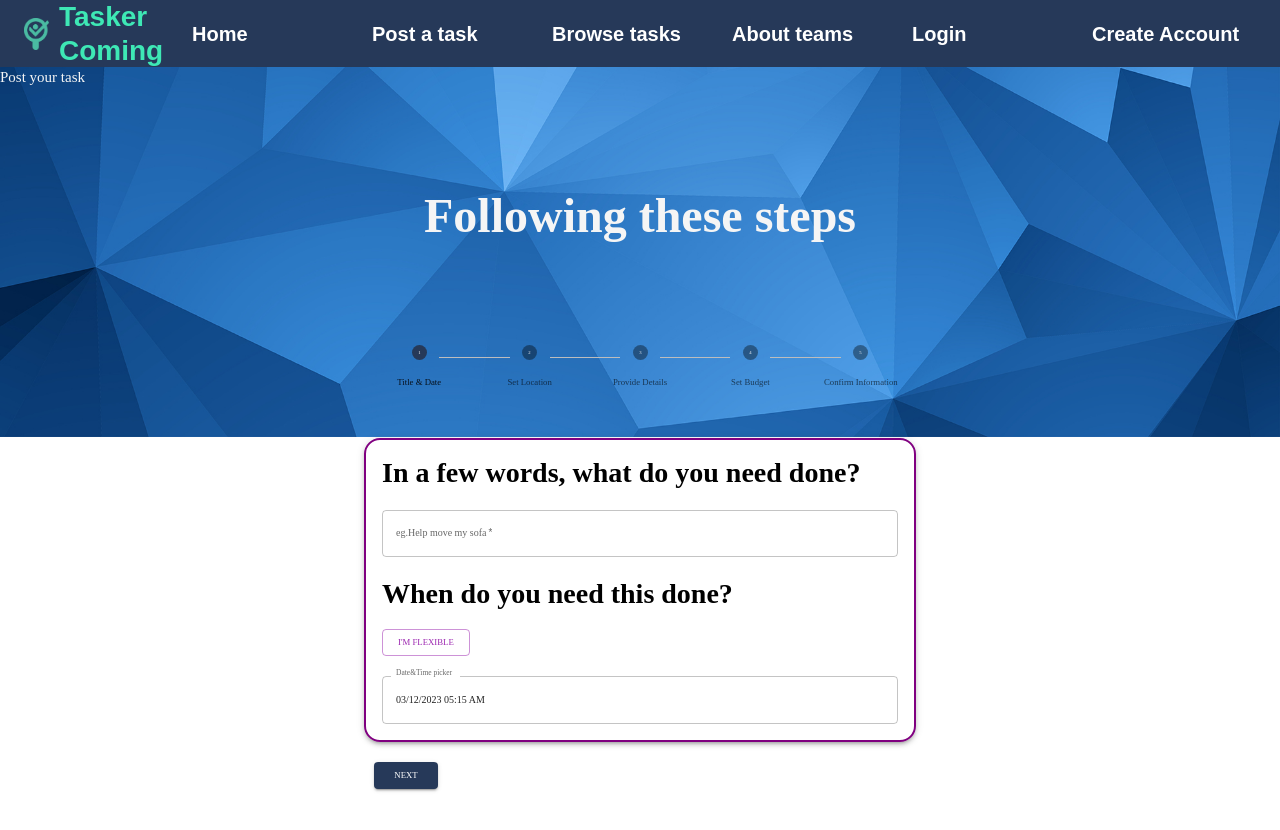
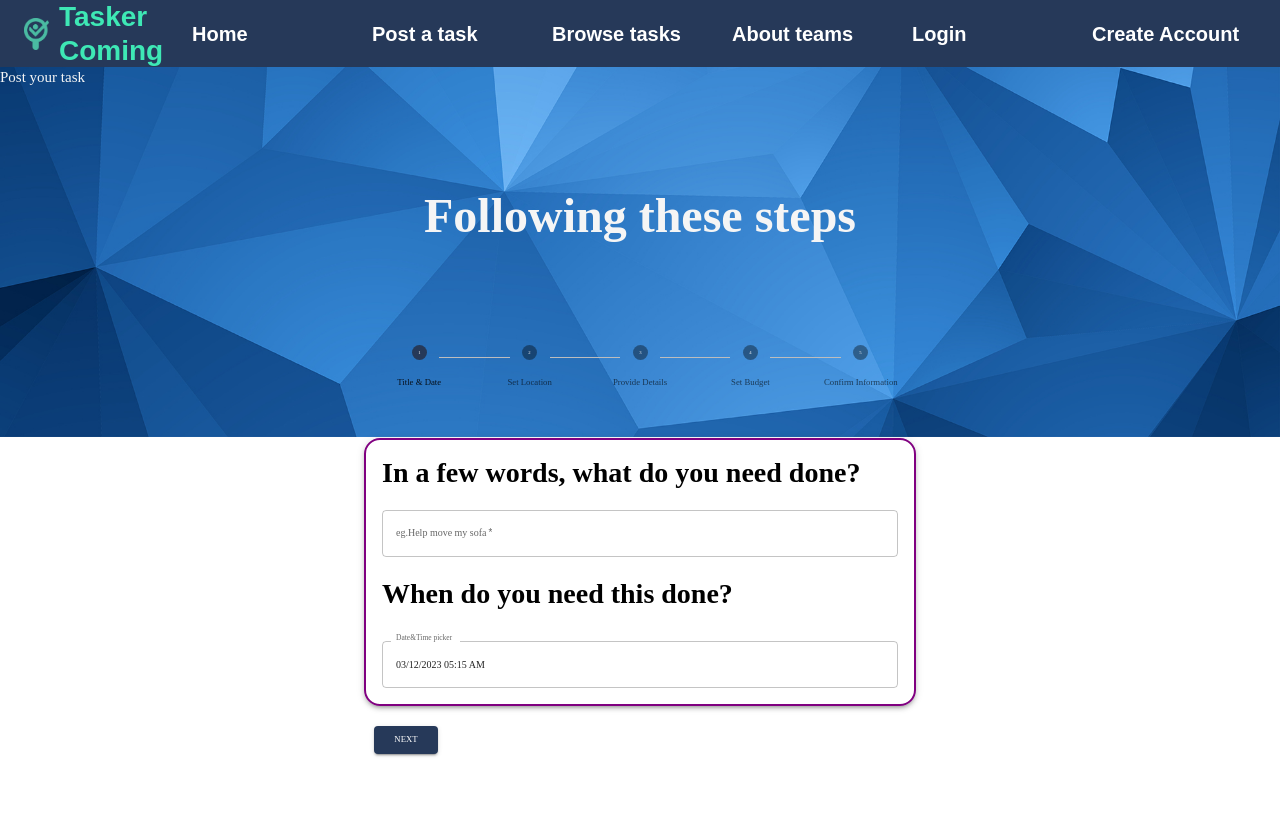
Before and after one commit to TaskComing/Tasker-Coming-Front-end, a React (Create React App) app: page /post-task in a window 1280 px wide. Shown: the top 830 px of the page. Built offline with nearby package versions, Linux system fonts and the light colour scheme.

Commit message:
post-task-page v1.3

```diff
--- a/src/pages/PostTask.js
+++ b/src/pages/PostTask.js
@@ -60,7 +60,7 @@ export default function Page404() {
   const [images, setImages] = React.useState([]);
   const [flag, setFlag] = React.useState(false);
   const [remote, setRemote] = React.useState(false);
-  const [address, setAddress] = React.useState(true);
+  const [address, setAddress] = React.useState('');
   const [budget, setBudget] = useState('');
   const maxNumber = 69;
   const [taskTitle, settaskTitle] = useState('');
@@ -163,16 +163,16 @@ export default function Page404() {
                 When do you need this done?
               </Typography>
 
-              <Button
+              {/* <Button
                 onClick={handleClickDate}
                 style={{ marginTop: '-2px' }}
                 variant={flag ? 'contained' : 'outlined'}
                 color={flag ? 'success' : 'secondary'}
               >
                 I&#39;m flexible
-              </Button>
+              </Button> */}
               <LocalizationProvider dateAdapter={AdapterDayjs}>
-                <Stack style={{ marginTop: '20px' }}>
+                <Stack style={{ marginTop: '30px' }}>
                   <DateTimePicker
                     label="Date&Time picker"
                     value={taskDue}
@@ -267,9 +267,6 @@ export default function Page404() {
                   setAddress(value1.formatted_address);
                 }}
               />
-              <FormControl sx={{ width: '50ch', marginBottom: '1rem' }}>
-                <OutlinedInput value={address} onChange={handletaskAddress} />
-              </FormControl>
             </Box>
           )}
 
--- a/src/pages/about-team/Members.js
+++ b/src/pages/about-team/Members.js
@@ -31,5 +31,11 @@ const Members = [
     name: 'Jeremy',
     responsibilities: 'task schema',
   },
+  {
+    id: 6,
+    avatar: 'https://tupian.qqw21.com/article/UploadPic/2020-7/202071722263717701.jpg',
+    name: 'GUANJIE ZHONG',
+    responsibilities: 'post new task page',
+  },
 ];
 export default Members;
```
